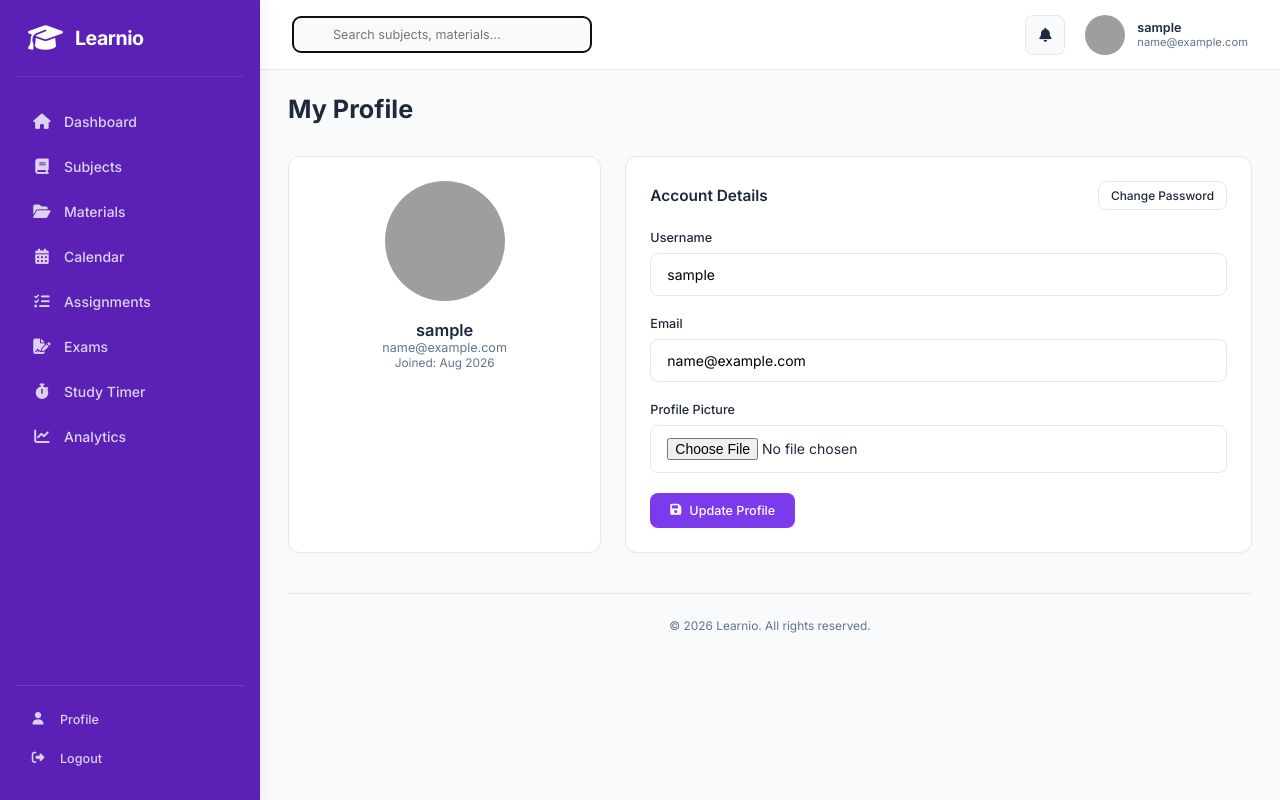
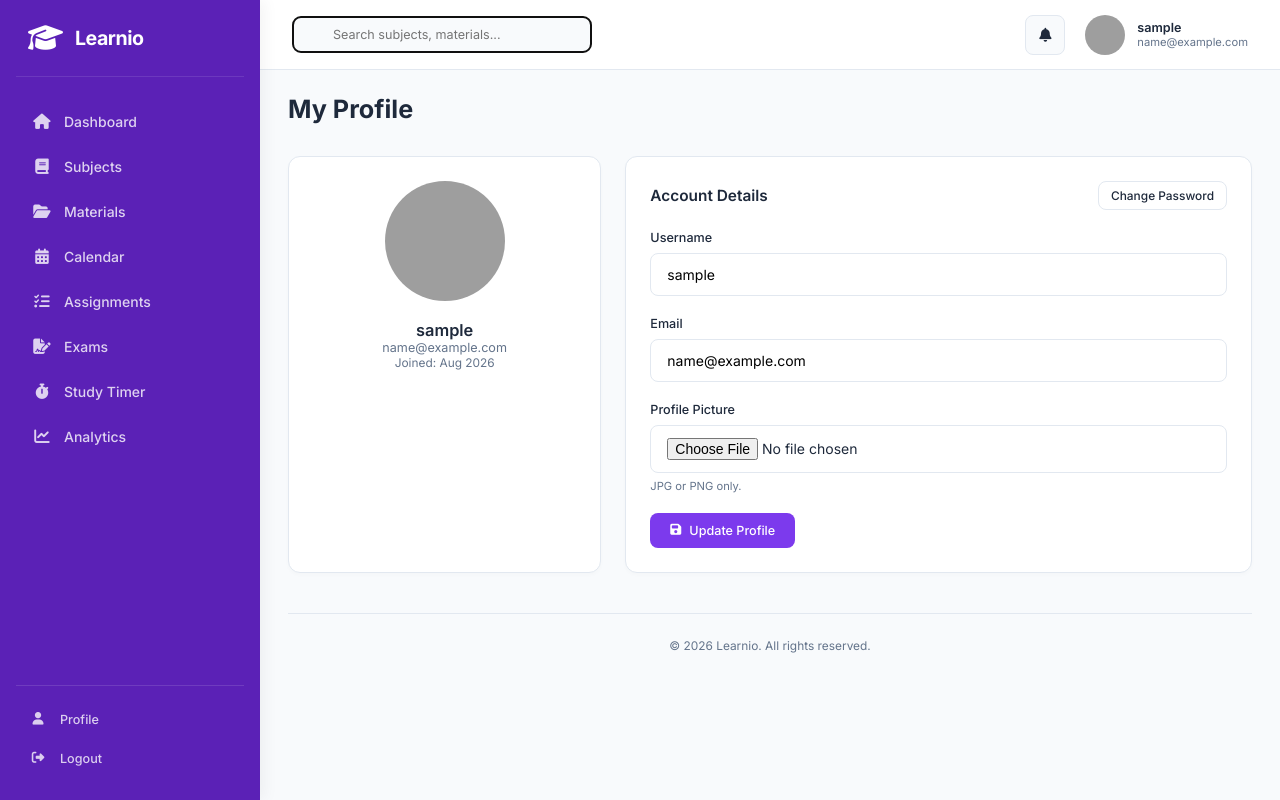
Before and after one commit to mhasantanveer546/Learnio, a Flask app: page /profile/ in a window 1280 px wide. Run offline with Flask 3, Linux system fonts and the light colour scheme; the visitor is signed in with stand-in values (Sample User, id 1); data comes from the database, SQL or seed files in the repository; data that the repository does not hold is empty; some libraries are stand-ins or nearby versions; grey boxes are pictures that could not be loaded.

Commit message:
Restrict profile picture uploads to JPG and PNG
Added file type restrictions and a note for profile picture uploads.

```diff
--- a/app/templates/profile/profile.html
+++ b/app/templates/profile/profile.html
@@ -15,7 +15,7 @@
             {{ form.hidden_tag() }}
             <div class="form-group">{{ form.username.label(class="form-label") }}{{ form.username(class="form-control") }}</div>
             <div class="form-group">{{ form.email.label(class="form-label") }}{{ form.email(class="form-control") }}</div>
-            <div class="form-group">{{ form.profile_picture.label(class="form-label") }}{{ form.profile_picture(class="form-control") }}</div>
+            <div class="form-group">{{ form.profile_picture.label(class="form-label") }}{{ form.profile_picture(class="form-control", accept=".jpg,.jpeg,.png") }}<p style="font-size: 0.8rem; color: var(--text-muted); margin: 6px 0 0;">JPG or PNG only.</p></div>
             <button type="submit" class="btn btn-primary"><i class="fas fa-save"></i> Update Profile</button>
         </form>
     </div>
```
